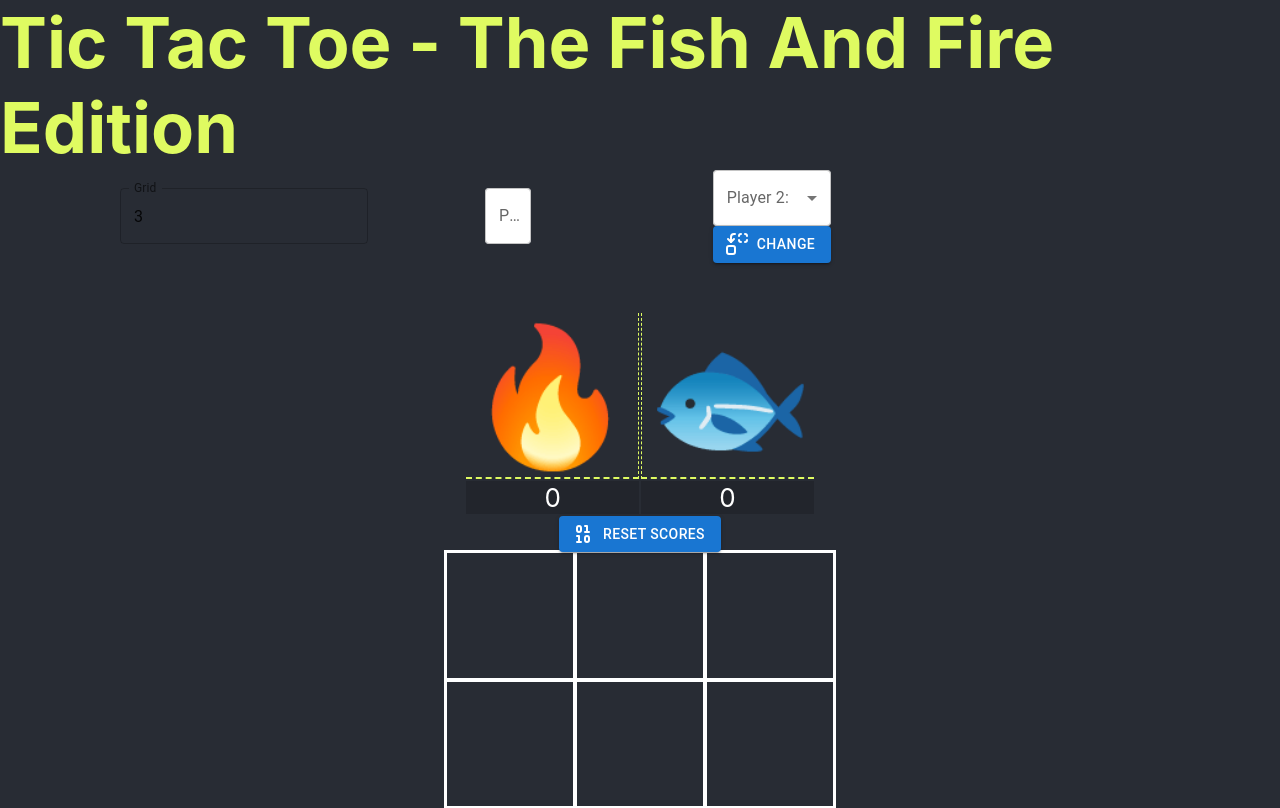
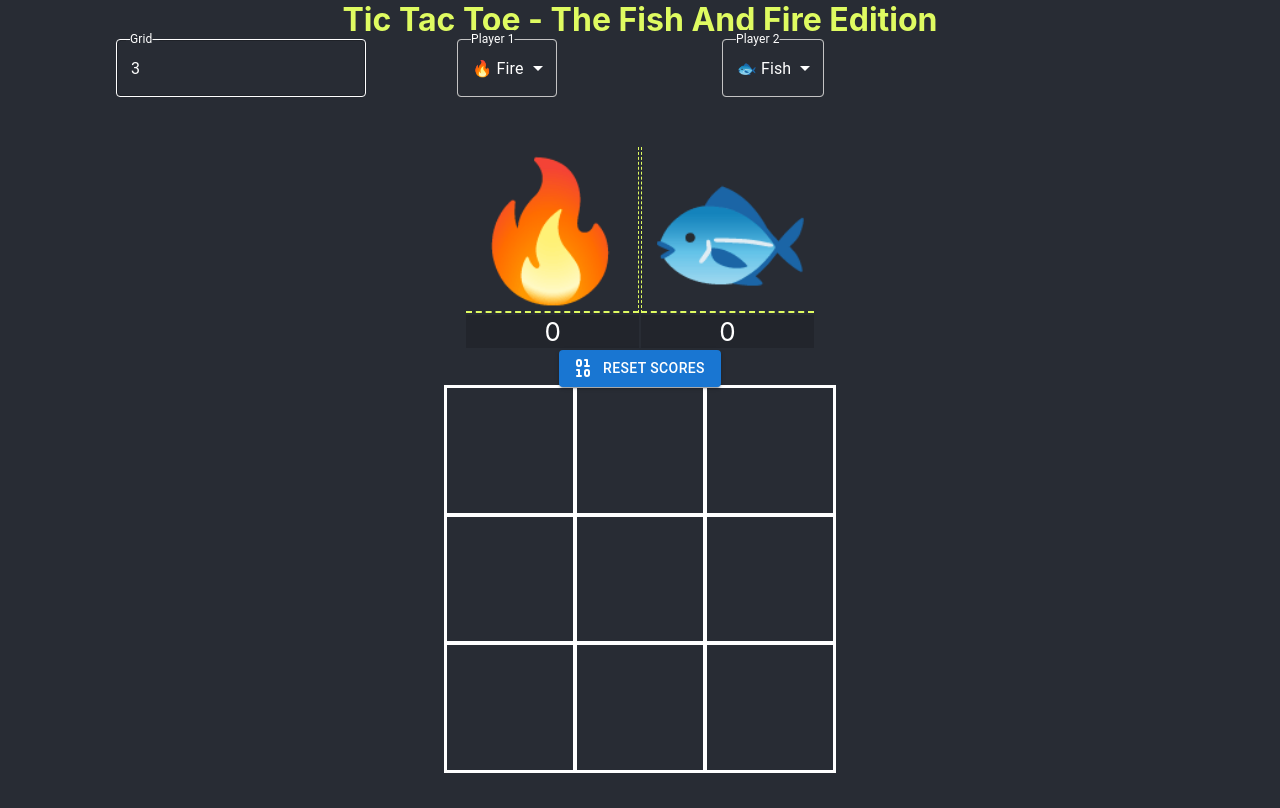
Before and after one commit to avishai84/tic-tac-2023, a React (Create React App) app: page / in a window 1280 px wide. Shown: the top 808 px of the page. Built offline with nearby package versions, Linux system fonts and the light colour scheme.

Commit message:
adding mui

```diff
--- a/src/components/Dashboard.tsx
+++ b/src/components/Dashboard.tsx
@@ -7,7 +7,7 @@ import KeepScoresTable from "./KeepScoresTable";
 const H1 = styled.h1`
 color: #dffb61;
 margin:0;
-font-size:5.5vw;
+font-size:2.5vw;
 `;
 
 const ScoreDiv = styled.div `
--- a/src/components/IntakeForm.tsx
+++ b/src/components/IntakeForm.tsx
@@ -1,8 +1,6 @@
-import { useState } from "react";
+import { useState, useEffect } from "react";
 import styled from "styled-components";
-// create a form that takes a number input and a icon input
 import {emojis} from "../utils/emojis";
-import {Replace} from "lucide-react"
 import {InputLabel, TextField, FormControl, Button, Input, Select as SelectMUI, MenuItem } from '@mui/material';
 
 const Div = styled.div `
@@ -14,20 +12,43 @@ flex-direction: column;
 align-items: center;
 justify-content: center;`;
 
-const SelcrCustom = styled(SelectMUI) `
-background-color:  #fff;
-color:#dffb61;
+const CustomSelect = styled(SelectMUI) `
+
 `;
 const LabelCustom = styled(InputLabel)`
-background-color: #fff;
-color:#dffb61;
-border-color: #dffb61;
+background-color: #282c34;
+color: #fff !important;
+& ~ div {
+    color: #fff;
+    & div:first-child {
+        border:1px solid white;
+    }
+    & svg{
+        fill: #fff;
+    }
+}
+  :hover {
+    color: #fff;
+
+  }
 `;
 const CustomTextField = styled(TextField) `
-// background-color:  #fff;
-color:#dffb61;
-border-color: #dffb61;
+label {
+    color: #fff;
+    background-color: #282c34;
+    & ~ div, & ~ div:focus-within {
+        border:1px solid white;
+        color:white;
+    }
+}
+& div {
+    color: #fff;
+}
+  :hover {
+    color: #fff;
+  }
 `;
+
 const DivGridFourR = styled.div `
 display: grid;
 grid-template-columns: 1fr 1fr 1fr 1fr;
@@ -49,25 +70,10 @@ type IntakeFormProps<T> = {
     handleSubmit: (numberCells:T, emojiPlayer1:T, emojiPlayer2:T) => void;
 };
 const IntakeForm = <T,>({ handleSubmit }: IntakeFormProps<T>):JSX.Element => {
-    const [numberCells, setNumberCells] = useState<T>();
-    const [emojiPlayer1, setEmojiPlayer1] = useState<T>();
-    const [emojiPlayer2, setEmojiPlayer2] = useState<T>();
-    console.log("handleSubmit " , handleSubmit)
-    const handleFormSubmit = (event:React.FormEvent<HTMLFormElement>) => {
-    event.preventDefault();
+    const [numberCells, setNumberCells] = useState<T>(("3" as unknown) as T);
+    const [emojiPlayer1, setEmojiPlayer1] = useState<T>(emojis[emojis.length - 1].symbol as T);
+    const [emojiPlayer2, setEmojiPlayer2] = useState<T>(emojis[0].symbol as T);
 
-    const form = event.currentTarget;
-
-    // const formData = new FormData(form);
-    // const numberCells = formData.get('numberCells') as unknown as T;
-    // const emojiPlayer1 = formData.get('emojiPlayer1') as unknown as T;
-    // const emojiPlayer2 = formData.get('emojiPlayer2') as unknown as T;
-
-    //
-}
-    const getData = () => {
-        handleSubmit(numberCells as unknown as T, emojiPlayer1 as unknown as T, emojiPlayer2 as unknown as T);
-    };
 
     const dropDownEmojis = (emojis.map(({name, symbol}, index:number) => {
         return(<MenuItem key={index} value={symbol}>{symbol}
@@ -75,51 +81,44 @@ const IntakeForm = <T,>({ handleSubmit }: IntakeFormProps<T>):JSX.Element => {
         </MenuItem>)
     }));
 
+    useEffect(() => {
+        handleSubmit(numberCells as unknown as T, emojiPlayer1 as unknown as T, emojiPlayer2 as unknown as T);
+    },[numberCells, emojiPlayer1, emojiPlayer2]);
 
     return(<Div>
 
         <DivGridFourR>
-        <FormControl variant="outlined">
-            <CustomTextField defaultValue="3" type="number" label="Grid" placeholder="Grid: Enter a number" variant="outlined">Grid: Enter a number</CustomTextField>
-        </FormControl>
-
-            {/* <FormControl variant="outlined">
-                <Label htmlFor="numberCells">Grid:
-                <Input
-                    defaultValue={"3"}
-                    name="numberCells"
-                    id="numberCells"
-                    type="number"
-                    placeholder="Enter a number"
-                    value={numberCells}
-                    onChange={(e) => setNumberCells(e.target.value as unknown as T)}
-                    />
-            </Label>
-            </FormControl> */}
             <FormControl variant="outlined">
-            <LabelCustom id="emojiPlayer1">Player 1: </LabelCustom>
-           <SelcrCustom
+                <CustomTextField
+                defaultValue="3"
+                type="number"
+                label="Grid"
+                placeholder="Grid: Enter a number"
+                variant="outlined"
+                onChange={(e) => setNumberCells(e.target.value as T)}
+                >Grid: Enter a number</CustomTextField>
+            </FormControl>
+            <FormControl variant="outlined">
+            <LabelCustom id="emojiPlayer1">Player 1</LabelCustom>
+           <CustomSelect
+            defaultValue={emojis[emojis.length - 1].symbol}
             name="emojiPlayer1"
             id="emojiPlayer1"
             value={emojiPlayer1}
             onChange={(e) => setEmojiPlayer1(e.target.value as T)}
-            >{dropDownEmojis}</SelcrCustom>
+            >{dropDownEmojis}</CustomSelect>
            </FormControl>
            <FormControl variant="outlined">
-           <LabelCustom htmlFor="emojiPlayer2">Player 2: </LabelCustom>
-           <SelcrCustom
+           <LabelCustom htmlFor="emojiPlayer2">Player 2</LabelCustom>
+           <CustomSelect
+            defaultValue={emojis[0].symbol}
             name="emojiPlayer2"
             id="emojiPlayer2"
             value={emojiPlayer2}
             onChange={(e) => setEmojiPlayer2(e.target.value as unknown as T)}
-            >{dropDownEmojis}</SelcrCustom>
-
-
-           <Button onClick={getData}variant="contained" startIcon={<Replace />}>Change</Button>
+            >{dropDownEmojis}</CustomSelect>
            </FormControl>
-
         </DivGridFourR>
-
         </Div>);
 };
 
--- a/src/utils/emojis.ts
+++ b/src/utils/emojis.ts
@@ -1,7 +1,8 @@
 export const emojis = [
+        {"name": "Fish", "symbol": "🐟"},
         {"name": "Grinning Face", "symbol": "😀"},
         {"name": "Red Heart", "symbol": "❤️"},
-        {"name": "Earth Globe Europe-Africa", "symbol": "🌍"},
+        {"name": "Earth Globe", "symbol": "🌍"},
         {"name": "Cat Face", "symbol": "🐱"},
         {"name": "Glowing Star", "symbol": "🌟"},
         {"name": "Books", "symbol": "📚"},
@@ -10,13 +11,14 @@ export const emojis = [
         {"name": "Rainbow", "symbol": "🌈"},
         {"name": "Headphone", "symbol": "🎧"},
         {"name": "Face with Tears of Joy", "symbol": "😂"},
-        {"name": "Face with Stuck-Out Tongue & Winking Eye", "symbol": "😜"},
-        {"name": "Rolling on the Floor Laughing", "symbol": "🤣"},
+        {"name": "Face with Stuck-Out Tongue", "symbol": "😜"},
+        {"name": "Rolling on the Floor & Laugh", "symbol": "🤣"},
         {"name": "Upside-Down Face", "symbol": "🙃"},
         {"name": "Zany Face", "symbol": "🤪"},
         {"name": "Cat Face with Tears of Joy", "symbol": "😹"},
         {"name": "Clown Face", "symbol": "🤡"},
         {"name": "Cowboy Hat Face", "symbol": "🤠"},
         {"name": "Smiling Face with Sunglasses", "symbol": "😎"},
-        {"name": "Nerd Face", "symbol": "🤓"}
+        {"name": "Nerd Face", "symbol": "🤓"},
+        {"name": "Fire", "symbol": "🔥"},
     ];
```
